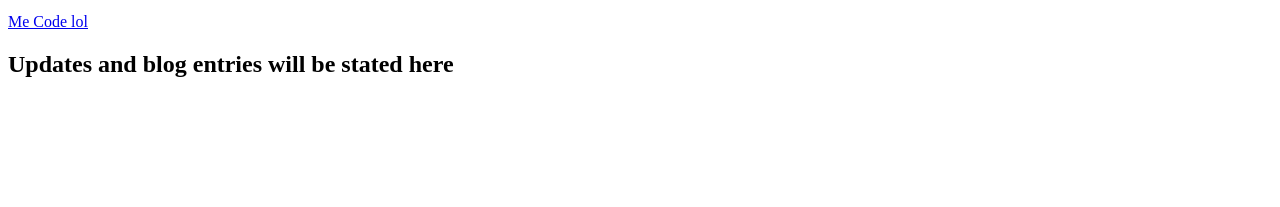
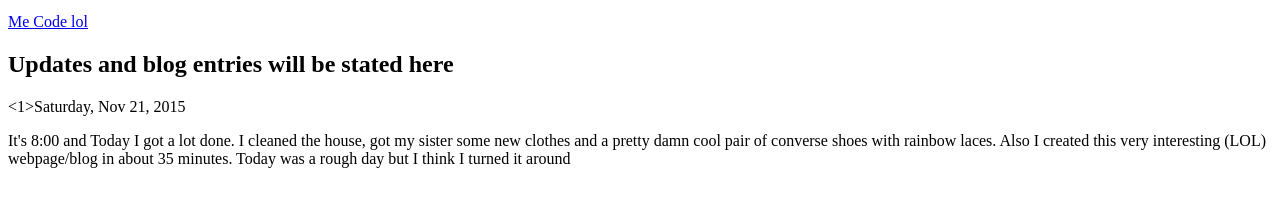
Before and after one commit to domenicode/Website, a plain HTML site: page index.html in a window 1280 px wide. Shown: the part 553-760 px from the top of the page. Drawn offline with Linux system fonts and the light colour scheme.

Commit message:
first commit

```diff
--- a/index.html
+++ b/index.html
@@ -18,5 +18,9 @@
 	  <a href= "https://github.com/domenicode"> Me Code lol</a>
 	  <h2>Updates and blog entries will be stated here</h2>
 
+	  	<1>Saturday, Nov 21, 2015</1>
+
+	  	<p>It's 8:00 and Today I got a lot done. I cleaned the house, got my sister some new clothes and a pretty damn cool pair of converse shoes with rainbow laces. Also I created this very interesting (LOL) webpage/blog in about 35 minutes. Today was a rough day but I think I turned it around</p>
+
  	</body>
 </html>
```
Also changed, not shown: 1 other file.
